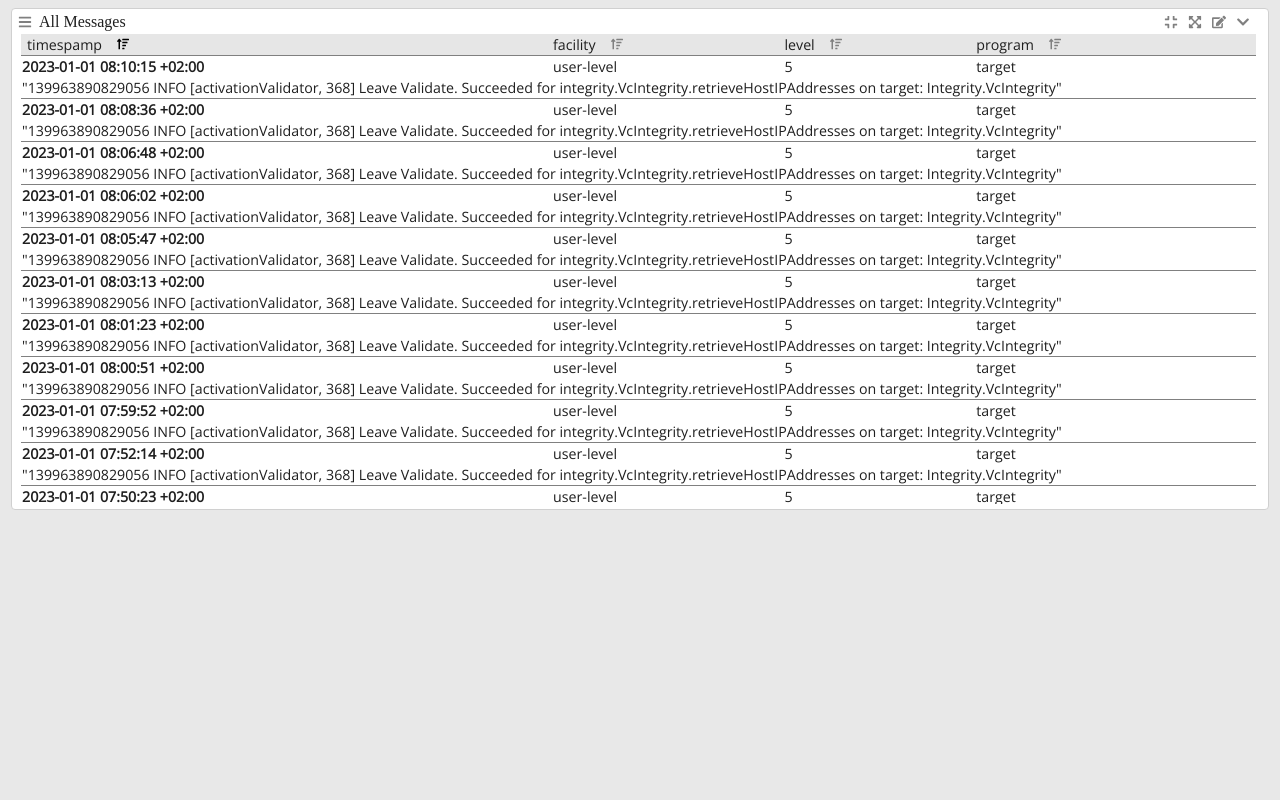
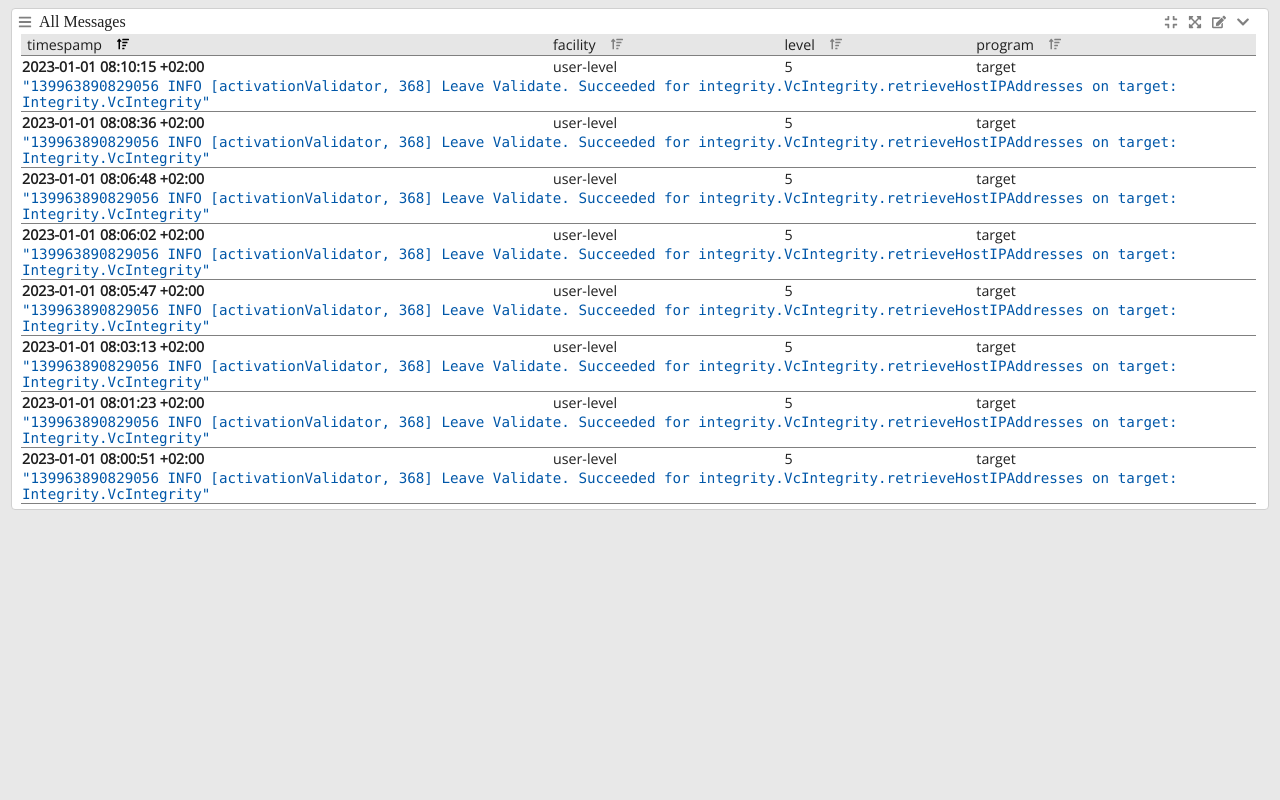
Before and after one commit to SviatoslavTaranenko/graylog2-react-ui, a plain HTML site: page index.html in a window 1280 px wide. Drawn offline with nearby package versions, Linux system fonts and the light colour scheme.

Commit message:
Поправил баги
Поправил баги

```diff
--- a/css/style.css
+++ b/css/style.css
@@ -152,7 +152,7 @@ body {
     font-weight: bold;
 }
 
-.table__tbody_list_keys {
+.widget__table .table__tbody .table__tbody_list_keys {
     font-size: 0.889rem;
     font-family: "Roboto Mono", Menlo, Monaco, Consolas, "Courier New", monospace;
     color: rgb(0, 87, 168);
```
